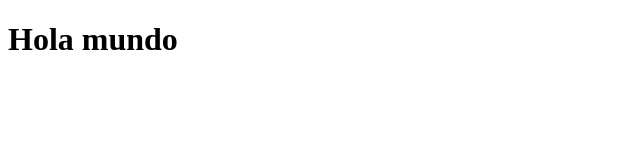
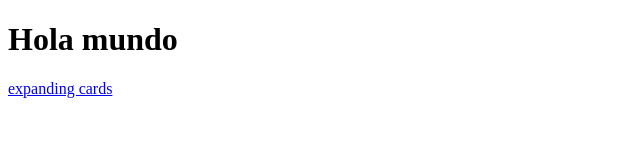
Before and after one commit to daferrom/retos, a plain HTML site: page index.html in a window 1280 px wide. Shown: the whole page, without its empty margins (0-640 px from the left). Drawn offline with Linux system fonts and the light colour scheme.

Commit message:
testing ling expanding cards

```diff
--- a/index.html
+++ b/index.html
@@ -8,5 +8,6 @@
 </head>
 <body>
   <h1>Hola mundo</h1>
+  <a href ="./01expandingcard/index.html">expanding cards</a>
 </body>
 </html>
```
